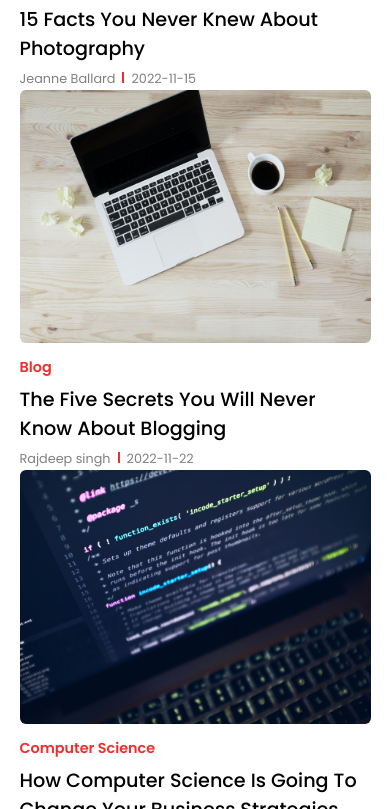
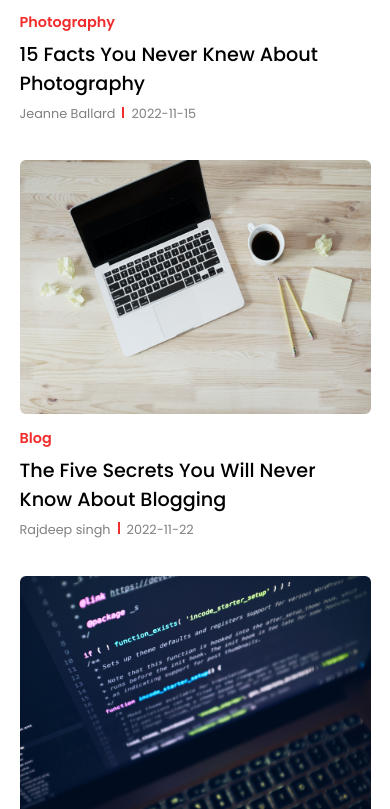
Before and after one commit to Fareed0001/thehivemedia, a Next.js app: page / in a window 390 px wide. Shown: the part 1675-2484 px from the top of the page. Built offline with nearby package versions, Linux system fonts and the light colour scheme.

Commit message:
chess added and category images downloaded

```diff
--- a/src/styles/card.module.css
+++ b/src/styles/card.module.css
@@ -137,7 +137,7 @@
     justify-content: space-between;
 }
 
-.categoryCardActionArea {
+.categoryCardDiv .categoryCardActionArea {
     width: 90%;
     margin: auto auto 10%;
     border-radius: 6px;
@@ -279,15 +279,8 @@
 
     /* CategoryCard */
 
-    .categoryCardDiv {
-        justify-content: space-between;
-    }
-
-    .categoryCardActionArea {
+    .categoryCardDiv .categoryCardActionArea {
         width: 100%;
-        border-radius: 6px;
-        margin: auto auto 0;
-        padding: 0 0 10%;
     }
 
     /* CategoryCard */
```
